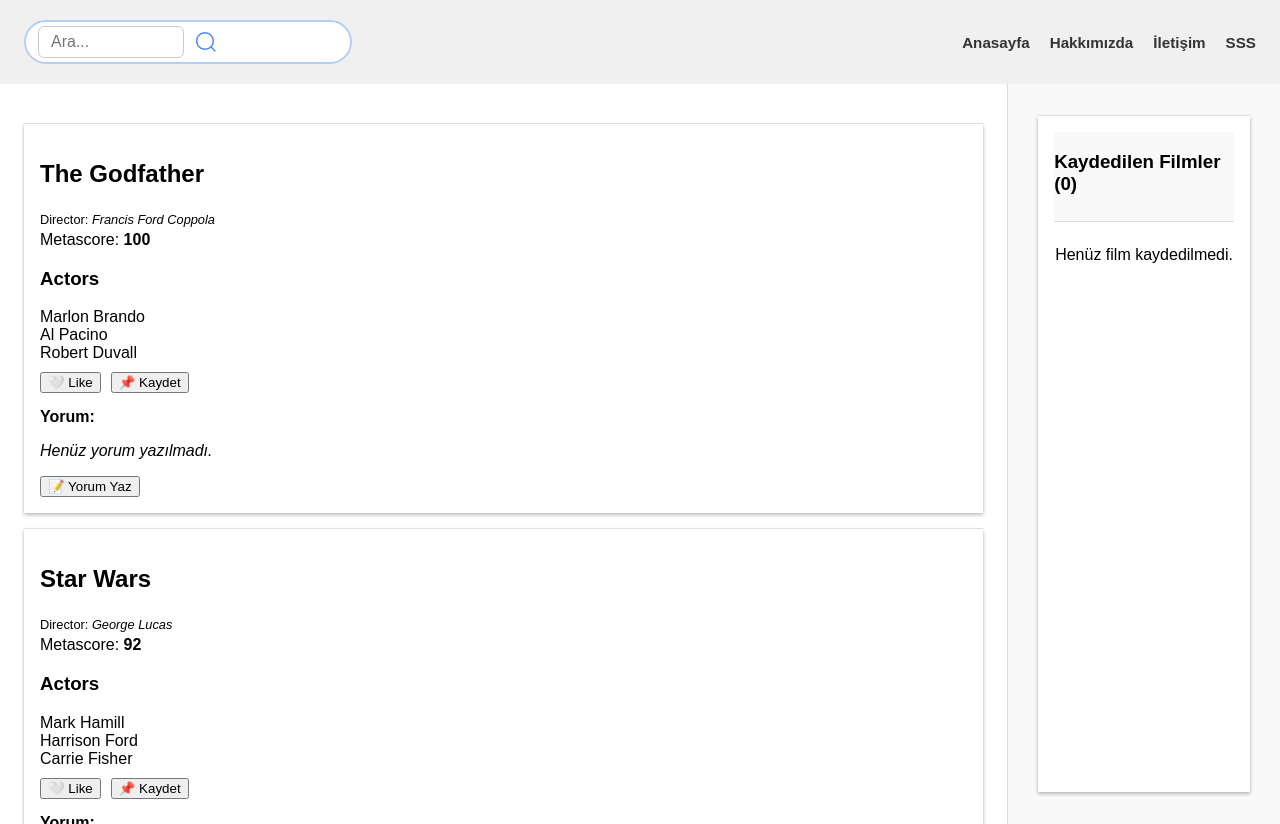
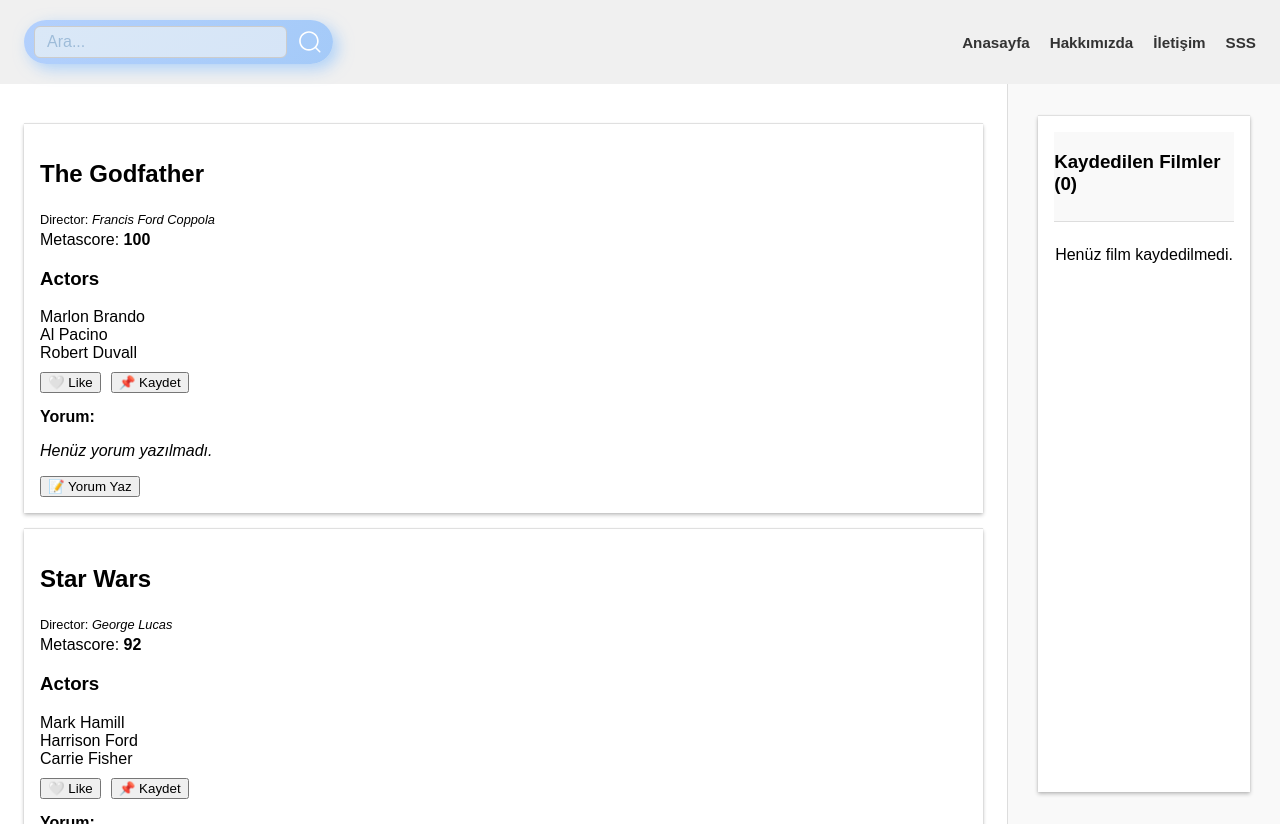
Before and after one commit to mgjhdnccc/vitejs-vite-s7d1, a React (Vite) app: page / in a window 1280 px wide. Built offline with nearby package versions, Linux system fonts and the light colour scheme.

Commit message:
benzetme

```diff
--- a/src/components/Input.jsx
+++ b/src/components/Input.jsx
@@ -3,31 +3,60 @@ import styled from 'styled-components';
 
 const Input = ({ value, onChange }) => {
   return (
-    <SearchWrapper>
-      <input type="text" placeholder="Ara..." value={value} onChange={onChange} />
-      <SearchIcon viewBox="0 0 24 24">
-        <path d="M21.53 20.47l-3.66-3.66C19.195 15.24 20 13.214 20 11c0-4.97-4.03-9-9-9s-9 4.03-9 9 4.03 9 9 9c2.215 0 4.24-.804 5.808-2.13l3.66 3.66c.147.146.34.22.53.22s.385-.073.53-.22c.295-.293.295-.767.002-1.06zM3.5 11c0-4.135 3.365-7.5 7.5-7.5s7.5 3.365 7.5 7.5-3.365 7.5-7.5 7.5-7.5-3.365-7.5-7.5z" />
-      </SearchIcon>
-    </SearchWrapper>
+    <Wrapper>
+      <div className="search-container">
+        <input
+          type="text"
+          placeholder="Ara..."
+          value={value}
+          onChange={onChange}
+        />
+        <svg viewBox="0 0 24 24" className="icon">
+          <path d="M21.53 20.47l-3.66-3.66C19.195 15.24 20 13.214 20 11c0-4.97-4.03-9-9-9s-9 4.03-9 9 4.03 9 9 9c2.215 0 4.24-.804 5.808-2.13l3.66 3.66c.147.146.34.22.53.22s.385-.073.53-.22c.295-.293.295-.767.002-1.06zM3.5 11c0-4.135 3.365-7.5 7.5-7.5s7.5 3.365 7.5 7.5-3.365 7.5-7.5 7.5-7.5-3.365-7.5-7.5z" />
+        </svg>
+      </div>
+    </Wrapper>
   );
 };
 
-const SearchWrapper = styled.div`
-  display: flex;
-  align-items: center;
-  background: white;
-  border: 2px solid #b4cef7;
-  border-radius: 50px;
-  padding: 4px 12px;
-  max-width: 300px;
-  width: 100%;
-  gap: 10px;
-`;
+const Wrapper = styled.div`
+  .search-container {
+    display: flex;
+    align-items: center;
+    background: linear-gradient(135deg, #b3d0fd, #a4caf8);
+    padding: 6px 10px;
+    border-radius: 999px;
+    box-shadow: 5px 5px 15px rgba(132, 190, 255, 0.6);
+    width: 100%;
+    max-width: 320px;
+    position: relative;
+  }
 
-const SearchIcon = styled.svg`
-  width: 24px;
-  height: 24px;
-  fill: #4e89ff;
+  input {
+    flex: 1;
+    border: none;
+    background: linear-gradient(135deg, #dae8f7, #d6e5f7);
+    padding: 10px 16px;
+    border-radius: 999px;
+    font-size: 16px;
+    color: #4e89ff;
+  }
+
+  input::placeholder {
+    color: #9ebcd9;
+  }
+
+  input:focus {
+    outline: none;
+    background: linear-gradient(135deg, #eff7ff, #d6e5f7);
+  }
+
+  .icon {
+    width: 26px;
+    height: 26px;
+    fill: white;
+    margin-left: 10px;
+  }
 `;
 
 export default Input;
```
